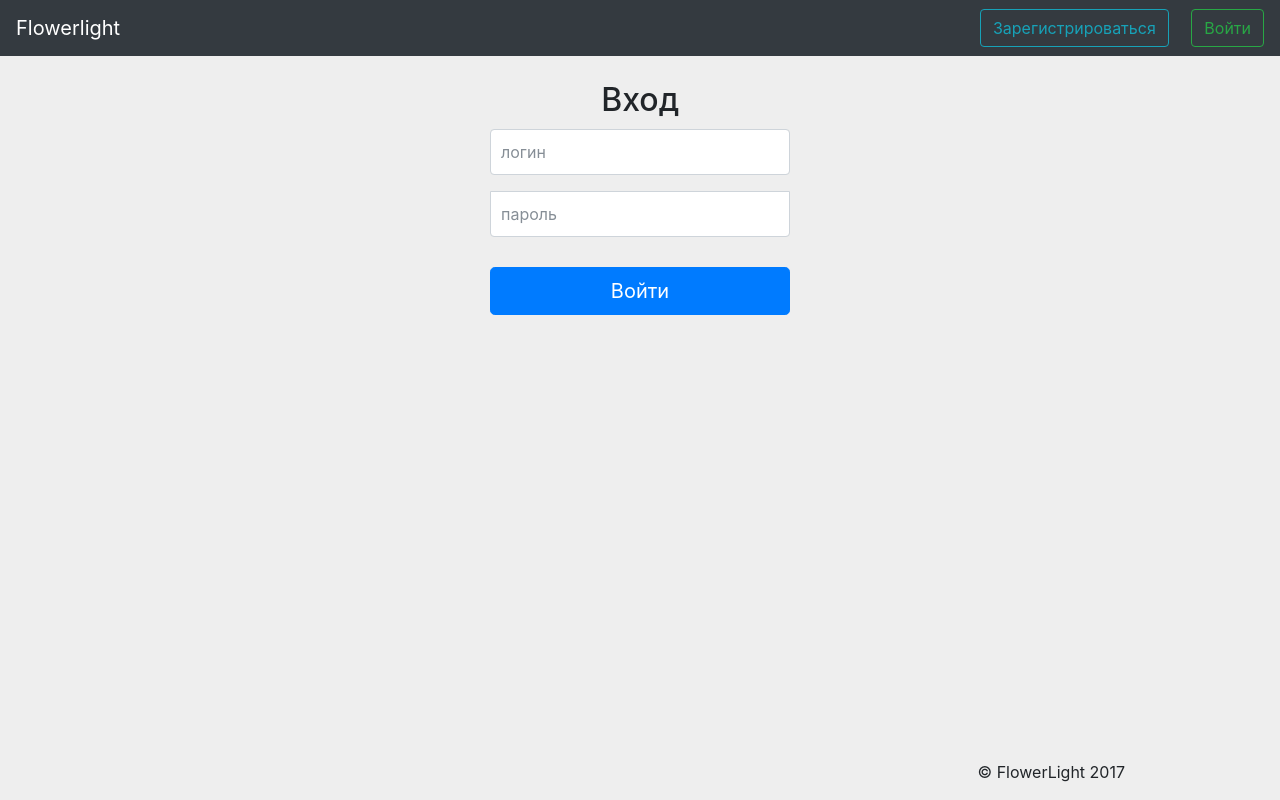
After one commit to SvetaZlobina/FlowerLight_web-app_university, a Django app: page /login/ in a window 1280 px wide. The commit adds this page. Run offline with Django 3.2, Linux system fonts and the light colour scheme; some libraries are stand-ins or nearby versions.

Commit message:
registration + login + logout

```diff
--- a/FlowerLight/static/css/my-style.css
+++ b/FlowerLight/static/css/my-style.css
@@ -1,19 +1,20 @@
-.list-products{
-  margin-top: 2%;
+.list-products {
+    margin-top: 2%;
 }
 
-footer{
+footer {
     position: absolute;
     bottom: 0;
     width: 100%;
     text-align: right;
+    /*background-color: #e4dcdf;*/
 }
 
-body{
+body {
     height: 100%;
 }
 
-html{
+html {
     min-height: 100%;
     position: relative;
 }
@@ -22,10 +23,38 @@ html{
     margin-top: 2%;
 }
 
-.btn-sign-in{
+.btn-sign-in {
     margin-top: 10%;
 }
 
-.error{
-    color: red;
+.bg-flowerLight {
+    background-color: #272228;
 }
+
+/*body{*/
+/*background-color: #e4dcdf;*/
+/*}*/
+
+/*main{*/
+/*background-color: #e4dcdf;*/
+/*}*/
+
+/*.jumb-background{*/
+/*background-color: #e4dcdf;*/
+/*}*/
+
+.margin-register {
+    margin-right: 2%;
+}
+
+.form-errors {
+    color: darkred;
+}
+
+.form-heading-align {
+    text-align: center;
+}
+
+.nav-item .nav-link .auth-nav-support {
+    color: #fff !important;
+}
--- a/FlowerLight/urls.py
+++ b/FlowerLight/urls.py
@@ -19,8 +19,11 @@ from main_app import views
 
 urlpatterns = [
     url(r'^admin/', admin.site.urls),
-    url(r'^$', views.index_render),
+    url(r'^$', views.index_render, name='index_page'),
     url(r'^products/$', views.ProductsList.as_view(), name='products_list'),
     url(r'^products/(?P<id>\d+)$', views.product_info, name='product_page'),
-    url(r'^sign-in/$', views.sign_in, name='login_page'),
+    url(r'^login/$', views.login, name='login_page'),
+    url(r'^register/$', views.register, name='register_page'),
+    url(r'^logout/$', views.logout, name='logout_page'),
+    url(r'^error/$', views.error, name='error_page'),
 ]
--- a/main_app/forms.py
+++ b/main_app/forms.py
@@ -1,36 +1,133 @@
 from django import forms
 from django.core import exceptions
+from django.contrib import auth
+from django.contrib.auth.models import User
+from django.http import HttpResponseRedirect
 
 from .models import Client
 
+FORM_ERROR_MESSAGES = {'required': 'Пожалуйста, заполните это поле'}
+
 
 class LoginForm(forms.Form):
-    error_css_class = 'error'
+    login = forms.CharField(error_messages={'required': 'Пожалуйста, заполните это поле'},
+                            widget=forms.TextInput(attrs={'placeholder': 'логин',
+                                                          'class': 'form-control'}))
+    password = forms.CharField(error_messages=FORM_ERROR_MESSAGES,
+                               widget=forms.PasswordInput(attrs={'class': 'form-control',
+                                                                 'placeholder': 'пароль'}))
+
+    # def is_valid(self):
+    #     valid = super(LoginForm, self).is_valid()
+    #
+    #     if not valid:
+    #         return valid
+    #
+    #     login = self.cleaned_data['login']
+    #     password = self.cleaned_data['password']
+    #
+    #     try:
+    #         client = Client.objects.get(login=login)
+    #         if client.password == password:
+    #             return True
+    #         else:
+    #             self.add_error(None,
+    #                            forms.ValidationError('Неправильный пароль!'))
+    #             return False
+    #     except exceptions.ObjectDoesNotExist:
+    #         self.add_error(None,
+    #                        forms.ValidationError('Пользователя с таким логином не существует!'))
+    #         return False
+
+    def user_login(self, request):
+        login = self.cleaned_data['login']
+        password = self.cleaned_data['password']
+
+        user = auth.authenticate(username=login, password=password)
+
+        if user is not None and user.is_active:
+            auth.login(request, user)
+            return True
+
+        else:
+            self.add_error(None,
+                           forms.ValidationError('Неверный логин или пароль'))
+            return False
+
+
+class RegisterForm(forms.Form):
     login = forms.CharField(label='Введите логин',
-                            widget=forms.TextInput(attrs={'placeholder': 'Логин',
-                                                          'class': 'form-control'}))
-    password = forms.CharField(label='Введите пароль',
-                               widget=forms.PasswordInput(attrs={'class': 'form-control',
-                                                                 'placeholder': 'Пароль'}))
+                            widget=forms.TextInput(attrs={'placeholder': 'логин',
+                                                          'class': 'form-control'}),
+                            min_length=5, max_length=20)
+    password1 = forms.CharField(label='Введите пароль',
+                                widget=forms.PasswordInput(attrs={'class': 'form-control',
+                                                                  'placeholder': 'пароль'}),
+                                min_length=8, max_length=20)
+
+    password2 = forms.CharField(label='Повторите пароль',
+                                widget=forms.PasswordInput(attrs={'class': 'form-control',
+                                                                  'placeholder': 'повтор пароля'}),
+                                min_length=8, max_length=20)
+
+    name = forms.CharField(widget=forms.TextInput(attrs={'class': 'form-control',
+                                                         'placeholder': 'ФИО'}),
+                           max_length=50)
+
+    email = forms.EmailField(widget=forms.EmailInput(attrs={'class': 'form-control',
+                                                            'placeholder': 'email'}),
+                             max_length=50)
+
+    phone = forms.CharField(max_length=15, widget=forms.TextInput(attrs={'class': 'form-control',
+                                                                         'placeholder': 'контактный телефон'}))
+
+    address = forms.CharField(max_length=100, widget=forms.Textarea(attrs={'class': 'form-control',
+                                                                           'placeholder': 'адрес',
+                                                                           'rows': 2}))
 
     def is_valid(self):
-        valid = super(LoginForm, self).is_valid()
+        valid = super(RegisterForm, self).is_valid()
 
         if not valid:
             return valid
 
         login = self.cleaned_data['login']
-        password = self.cleaned_data['password']
+        email = self.cleaned_data['email']
+        password1 = self.cleaned_data['password1']
+        password2 = self.cleaned_data['password2']
+
+        if password1 != password2:
+            self.add_error(None,
+                           forms.ValidationError('Пароли не совпадают'))
+            return False
+
+        elif User.objects.filter(username=login).exists():
+            self.add_error(None,
+                           forms.ValidationError('Пользователь с таким логином уже существует'))
+            return False
+
+        elif User.objects.filter(email=email).exists():
+            self.add_error(None,
+                           forms.ValidationError('Пользователь с таким email уже зарегистрирован'))
+            return False
+
+        else:
+            return True
+
+    def user_register(self):
+        login = self.cleaned_data['login']
+        password = self.cleaned_data['password1']
+        email = self.cleaned_data['email']
+        name = self.cleaned_data['name']
+        phone = self.cleaned_data['phone']
+        address = self.cleaned_data['address']
 
         try:
-            client = Client.objects.get(login=login)
-            if client.password == password:
-                return True
-            else:
-                self.add_error(None,
-                               forms.ValidationError('Неправильный пароль!'))
-                return False
-        except exceptions.ObjectDoesNotExist:
-            self.add_error(None,
-                           forms.ValidationError('Пользователя с таким логином не существует!'))
+            User.objects.create_user(login, email, password)
+            user = Client(name=name, login=login, email=email,
+                          phone=phone, address=address)
+            user.save()
+        except BaseException:  # если вдруг что-то пошло не так
             return False
+
+        return True
--- a/main_app/models.py
+++ b/main_app/models.py
@@ -6,11 +6,11 @@ from django.db import models
 class Client(models.Model):
     name = models.CharField(max_length=50)
     login = models.CharField(max_length=20, unique=True)
-    password = models.CharField(max_length=8)
+    # password = models.CharField(max_length=8)
     email = models.EmailField(max_length=50)
     phone = models.CharField(max_length=15)
     address = models.CharField(max_length=100)
-    avatar = models.ImageField(default='{PWD}/FlowerLight/static/img/default_avatar.svg')
+    # avatar = models.ImageField(default='{PWD}/FlowerLight/static/img/default_avatar.svg')
 
     def __str__(self):
         return self.login
--- a/main_app/views.py
+++ b/main_app/views.py
@@ -2,15 +2,17 @@ from django.shortcuts import render
 from django.views.generic.list import ListView
 from django.core import exceptions
 from django import forms
+from django.contrib import auth
 
 from .models import Product, Client
-from .forms import LoginForm
+from .forms import LoginForm, RegisterForm
 
 from django.http import HttpResponseRedirect
 
 
 def index_render(request):
-    return render(request, 'index.html')
+    return render(request, 'index.html', {'user': request.user,
+                                          'auth': request.user.is_authenticated})
 
 
 # def products_render(request):
@@ -36,13 +38,48 @@ class ProductsList(ListView):
     template_name = 'products.html'
     context_object_name = 'products'
 
+    def get_context_data(self, **kwargs):
+        context = super(ProductsList, self).get_context_data(**kwargs)
+        context['auth'] = self.request.user.is_authenticated
+        context['user'] = self.request.user
+        return context
 
-def sign_in(request):
+
+def login(request):
     if request.method == 'POST':
         form = LoginForm(request.POST)
         if form.is_valid():
-            return HttpResponseRedirect('/products/')
+            if form.user_login(request):
+                return HttpResponseRedirect('/products/')
     else:
         form = LoginForm()
 
-    return render(request, 'sign_in.html', {'form': form})
+    return render(request, 'login.html', {'form': form,
+                                          'auth': request.user.is_authenticated,
+                                          'user': request.user})
+
+
+def register(request):
+    if request.method == 'POST':
+        form = RegisterForm(request.POST)
+        if form.is_valid():
+            if form.user_register():
+                return HttpResponseRedirect('/login/')
+            else:
+                return HttpResponseRedirect('/error/')
+    else:
+        form = RegisterForm()
+
+    return render(request, 'register.html', {'form': form,
+                                             'user': request.user,
+                                             'auth': request.user.is_authenticated})
+
+
+def logout(request):
+    auth.logout(request)
+    return HttpResponseRedirect('/')
+
+
+def error(request):
+    return render(request, 'error.html', {'user': request.user,
+                                          'auth': request.user.is_authenticated})
--- a/templates/base.html
+++ b/templates/base.html
@@ -1,16 +1,17 @@
 <!doctype html>
 <html lang="en">
 <head>
+    {% load static %}
     <meta charset="utf-8">
     <meta name="viewport" content="width=device-width, initial-scale=1, shrink-to-fit=no">
     <meta name="description" content="">
     <meta name="author" content="">
-    <link rel="icon" href="../../../../favicon.ico">
+    <link rel="icon" href="{% static 'img/favicon.jpg' %}">
 
     <title>{% block title %}{% endblock %}</title>
 
     <!-- Bootstrap core CSS -->
-    {% load static %}
+
     <link href="{% static 'css/bootstrap.min.css' %}" rel="stylesheet" type="text/css">
 
     <!-- Custom styles for this template -->
@@ -23,7 +24,7 @@
 <body>
 
 <nav class="navbar navbar-expand-md navbar-dark fixed-top bg-dark">
-    <a class="navbar-brand" href="#">Navbar</a>
+    <a class="navbar-brand" href="{% url 'index_page' %}">Flowerlight</a>
     <button class="navbar-toggler" type="button" data-toggle="collapse" data-target="#navbarsExampleDefault"
             aria-controls="navbarsExampleDefault" aria-expanded="false" aria-label="Toggle navigation">
         <span class="navbar-toggler-icon"></span>
@@ -31,29 +32,41 @@
 
     <div class="collapse navbar-collapse" id="navbarsExampleDefault">
         <ul class="navbar-nav mr-auto">
-            <li class="nav-item active">
-                <a class="nav-link" href="#">Home <span class="sr-only">(current)</span></a>
-            </li>
-            <li class="nav-item">
-                <a class="nav-link" href="#">Link</a>
-            </li>
-            <li class="nav-item">
-                <a class="nav-link disabled" href="#">Disabled</a>
-            </li>
-            <li class="nav-item dropdown">
-                <a class="nav-link dropdown-toggle" href="http://example.com" id="dropdown01" data-toggle="dropdown"
-                   aria-haspopup="true" aria-expanded="false">Dropdown</a>
-                <div class="dropdown-menu" aria-labelledby="dropdown01">
-                    <a class="dropdown-item" href="#">Action</a>
-                    <a class="dropdown-item" href="#">Another action</a>
-                    <a class="dropdown-item" href="#">Something else here</a>
-                </div>
-            </li>
+            {#                        <li class="nav-item active">#}
+            {#                            <a class="nav-link" href="#">Home <span class="sr-only">(current)</span></a>#}
+            {#                        </li>#}
+            {#                        <li class="nav-item">#}
+            {#                            <a class="nav-link" href="#">Link</a>#}
+            {#                        </li>#}
+            {#                        <li class="nav-item">#}
+            {#                            <a class="nav-link disabled" href="#">Disabled</a>#}
+            {#                        </li>#}
+            {#                        <li class="nav-item dropdown">#}
+            {#                            <a class="nav-link dropdown-toggle" href="http://example.com" id="dropdown01" data-toggle="dropdown"#}
+            {#                               aria-haspopup="true" aria-expanded="false">Dropdown</a>#}
+            {#                            <div class="dropdown-menu" aria-labelledby="dropdown01">#}
+            {#                                <a class="dropdown-item" href="#">Action</a>#}
+            {#                                <a class="dropdown-item" href="#">Another action</a>#}
+            {#                                <a class="dropdown-item" href="#">Something else here</a>#}
+            {#                            </div>#}
+            {#                        </li>#}
         </ul>
-        <form class="form-inline my-2 my-lg-0">
-            <input class="form-control mr-sm-2" type="text" placeholder="Search" aria-label="Search">
-            <button class="btn btn-outline-success my-2 my-sm-0" type="submit">Search</button>
-        </form>
+
+        {% if not auth %}
+            <a class="btn btn-outline-info my-2 my-sm-0 margin-register" role="button" href="{% url 'register_page' %}">Зарегистрироваться</a>
+            <a class="btn btn-outline-success my-2 my-sm-0" role="button" href="{% url 'login_page' %}">Войти</a>
+        {% endif %}
+        {% if auth %}
+            <a class="nav-item nav-link auth-nav-support" style="color: #fff;">Вы вошли как:</a>
+            <a class="btn-outline-info my-2 my-sm-0 margin-register" href="{% url 'index_page' %}">{{ user }}</a>
+            <a class="btn btn-outline-success my-2 my-sm-0" href="{% url 'logout_page' %}">Выйти</a>
+        {% endif %}
+
+
+        {#        <form class="form-inline my-2 my-lg-0">#}
+        {#            <input class="form-control mr-sm-2" type="text" placeholder="Search" aria-label="Search">#}
+        {#            <button class="btn btn-outline-success my-2 my-sm-0" type="submit">Search</button>#}
+        {#        </form>#}
     </div>
 </nav>
 
@@ -62,7 +75,7 @@
 </main>
 
 <footer class="container">
-    <p>&copy; Company 2017</p>
+    <p>&copy; FlowerLight 2017</p>
 </footer>
 
 <!-- Bootstrap core JavaScript
--- /dev/null
+++ b/templates/login.html
@@ -0,0 +1,29 @@
+{% extends 'base.html' %}
+
+{% block title %}Flowerlight - вход{% endblock %}
+
+{% block body %}
+    <div class="container form-container">
+
+        <form method="post" class="form-signin">
+            {% csrf_token %}
+            <h2 class="form-signin-heading form-heading-align">Вход</h2>
+
+            <div class="form-errors">{{ form.non_field_errors }}</div>
+            {#            <label for="inputEmail" class="sr-only">Email address</label>#}
+            {#            <input type="email" id="inputEmail" class="form-control" placeholder="Email address" required autofocus>#}
+            {#            <label for="inputPassword" class="sr-only">Password</label>#}
+            {#            <input type="password" id="inputPassword" class="form-control" placeholder="Password" required>#}
+
+            {% for field in form %}
+                <div>
+                    {{ field.errors }}
+                    <p>{{ field }}</p>
+                </div>
+            {% endfor %}
+
+            <button class="btn btn-lg btn-primary btn-block btn-sign-in" type="submit">Войти</button>
+        </form>
+
+    </div>
+{% endblock %}
```
Also changed, not shown: templates/error.html (added, +15 -0 lines), templates/index.html (+8 -6 lines), templates/register.html (added, +29 -0 lines), templates/sign_in.html (deleted, +0 -21 lines), FlowerLight/static/css/bootstrap.css, FlowerLight/static/img/favicon.jpg (added), main_app/migrations/0007_auto_20171215_0029.py (added), 1 other file.
